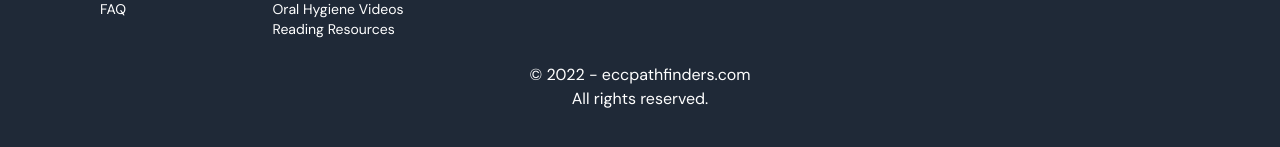
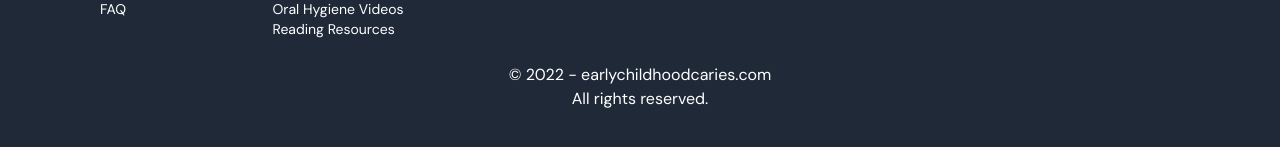
Before and after one commit to dmitritruf/childhood-cary, a React (Create React App) app: page / in a window 1280 px wide. Shown: the part 2676-2823 px from the top of the page. Built offline with nearby package versions, Linux system fonts and the light colour scheme.

Commit message:
modified copyright.js file

```diff
--- a/src/Components/Copyright.js
+++ b/src/Components/Copyright.js
@@ -4,7 +4,7 @@ const Copyright = () => {
   const date = new Date();
   return (
     <div className="text-center bg-gray-800 text-white py-4 md:py-5 lg:py-6">
-      <p>&copy; {date.getFullYear()} - eccpathfinders.com </p>
+      <p>&copy; {date.getFullYear()} - earlychildhoodcaries.com </p>
       <p>All rights reserved.</p>
     </div>
   );
```
